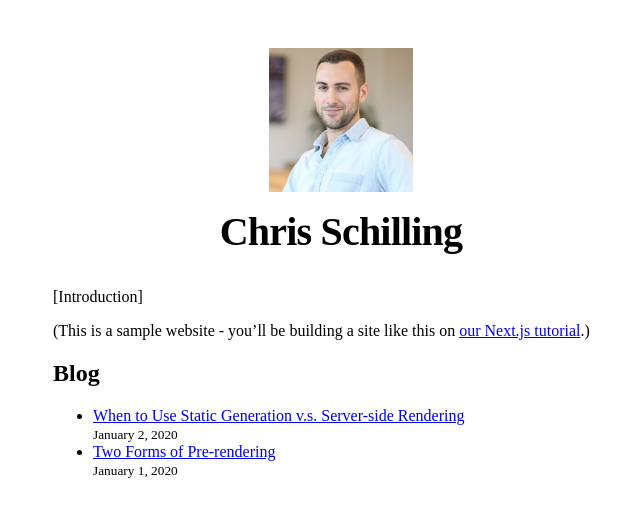
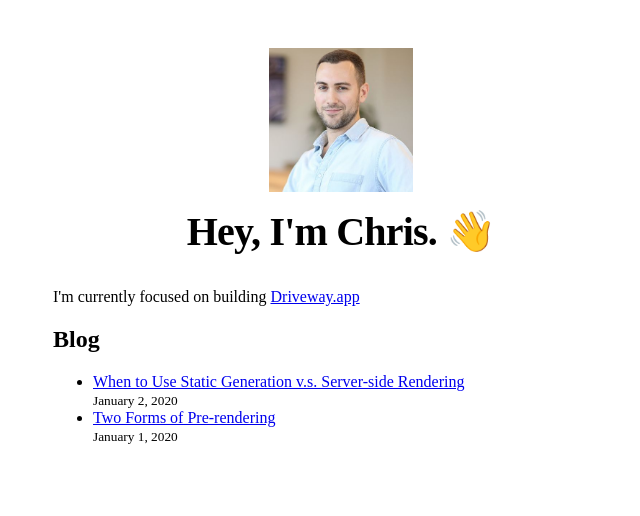
Before and after one commit to chris-schilling/nextjs-blog, a Next.js app: page / in a window 1280 px wide. Shown: the top 516 px of the page, without its empty margins (299-939 px from the left). Built offline with nearby package versions, Linux system fonts and the light colour scheme.

Commit message:
messing around with styles

```diff
--- a/components/layout.js
+++ b/components/layout.js
@@ -4,7 +4,7 @@ import styles from './layout.module.css'
 import utilStyles from '../styles/utils.module.css'
 import Link from 'next/link'
 
-const name = 'Chris Schilling'
+const name = "Hey, I'm Chris. 👋"
 export const siteTitle = 'Next.js Sample Website'
 
 export default function Layout({ children, home }) {
--- a/pages/index.js
+++ b/pages/index.js
@@ -20,10 +20,9 @@ export default function Home({ allPostsData }) {
         <title>{siteTitle}</title>
       </Head>
       <section>
-        <p>[Introduction]</p>
         <p>
-          (This is a sample website - you’ll be building a site like this on{' '}
-          <a href="https://nextjs.org/learn" class="text-green-500 hover:underline">our Next.js tutorial</a>.)
+          I'm currently focused on building {' '}
+          <a href="https://driveway.app">Driveway.app</a>
         </p>
       </section>
       <section class="prose">
```
